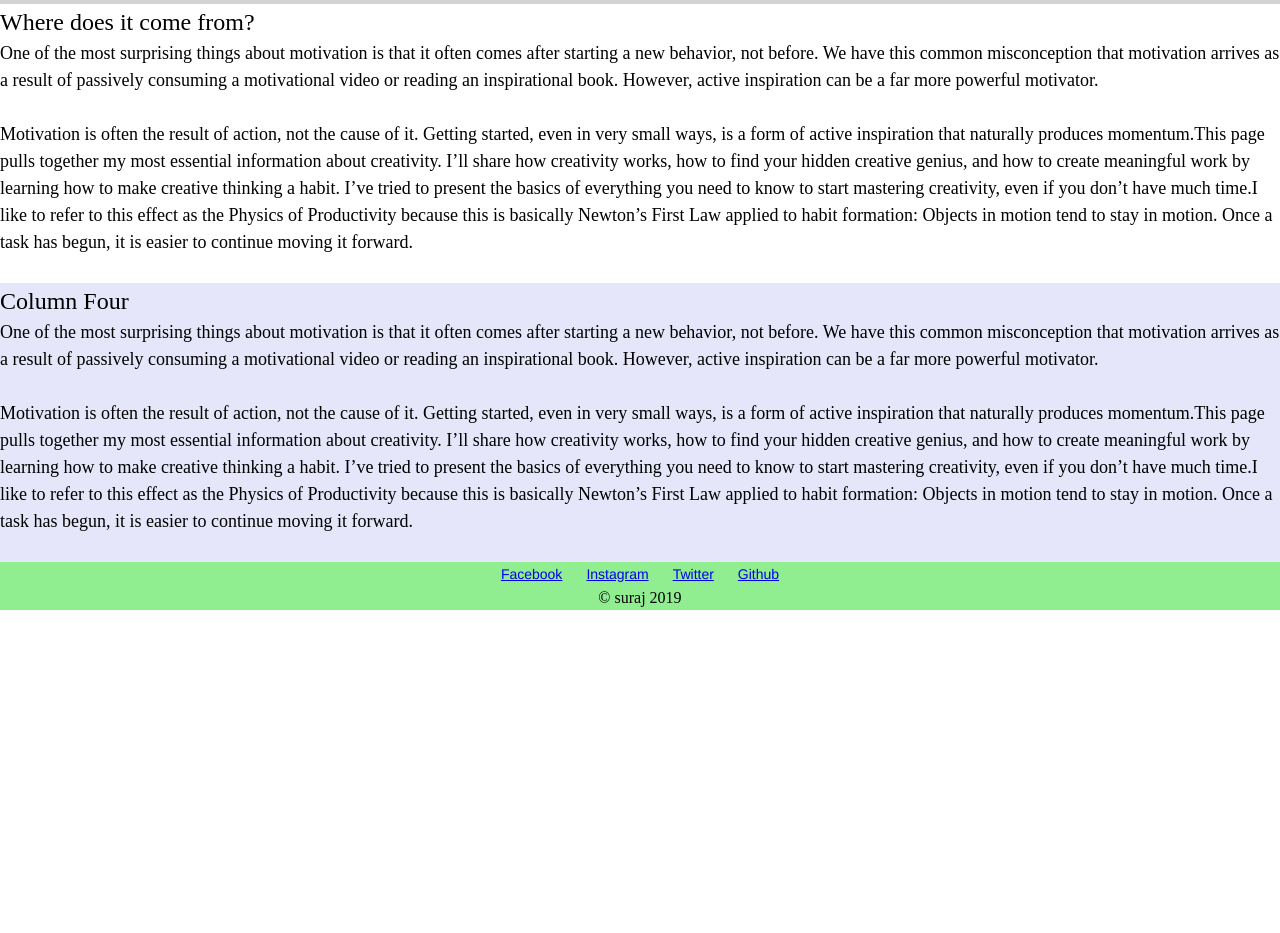
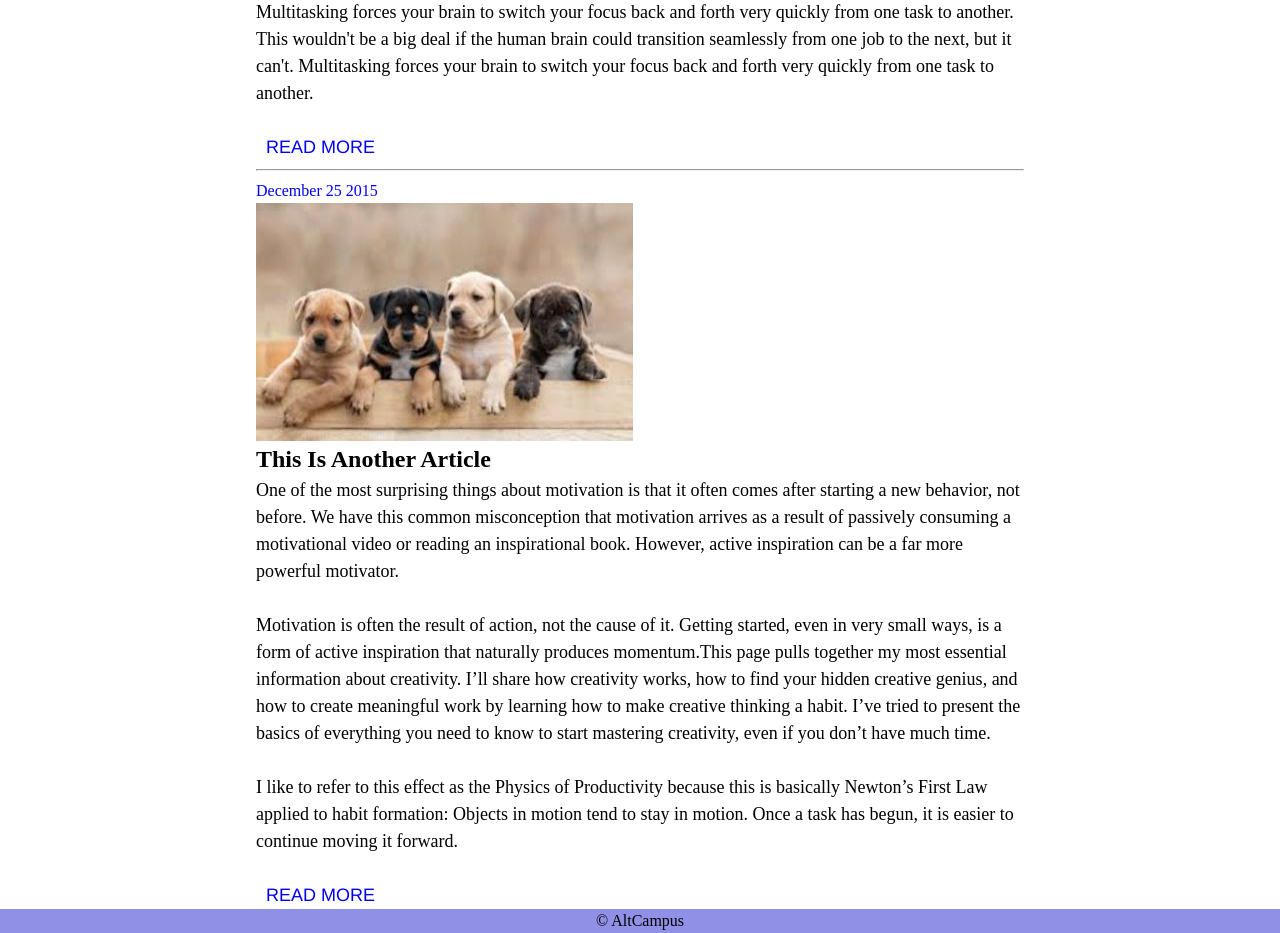
Before and after one commit to anshusaurav/css-in-details, a plain HTML site: page Project/index.html in a window 1280 px wide. Shown: the part 770-1703 px from the top of the page. Before the commit the page ends 1380 px from the top, so only its background shows below. Drawn offline with Linux system fonts and the light colour scheme.

Commit message:
Changed css

```diff
--- a/Pair Programming/assets/stylesheets/main.css
+++ b/Pair Programming/assets/stylesheets/main.css
@@ -56,7 +56,9 @@ h2, p{
   color: black;
 }
 h2{
+  text-align: center;
 	font-size: 24px;
+  font-weight: bold;
 }
 p{
 	font-size: 18px;
@@ -75,12 +77,16 @@ footer{
 	background-color: rgb(144, 238, 144);
   text-align: center;
 }
+nav a{
+  color: white;
+  text-decoration: none;
+}
 small{
 	text-align: center;
 	color:black;
 }
 #first-article, #third-article{
-  background-color: white;
+  background-color: rgb(255,255,255);
 }
 #second-article{
   background-color: rgb(211,211,211);
@@ -90,5 +96,6 @@ small{
 
 }
 .social-network{
-  font-size:14px;
+  font-size: 14px;
+  text-decoration: none;
 }
--- a/Project/assets/stylesheets/main.css
+++ b/Project/assets/stylesheets/main.css
@@ -57,6 +57,8 @@ h2, p{
 }
 h2{
 	font-size: 24px;
+  text-decoration: none;
+  font-weight: bold;
 }
 p{
 	font-size: 18px;
@@ -69,26 +71,29 @@ a{
 }
 header{
   text-align: center;
-  background-color: rgb(130, 46, 128);
+  background-color: rgb(199, 134, 199);
 }
 footer{
-	background-color: rgb(144, 238, 144);
+	background-color: rgb(144, 144, 231);
   text-align: center;
 }
 small{
 	text-align: center;
 	color:black;
 }
-#first-article, #third-article{
-  background-color: white;
+
+img{
+  display: block;
 }
-#second-article{
-  background-color: rgb(211,211,211);
+section{
+  width: 60%;
+  margin-left: auto;
+  margin-right: auto;
 }
-#forth-article{
-  background-color: rgb(230,230,250);
-
+time{
+  color:blue;
+  text-
 }
-.social-network{
-  font-size:14px;
+nav a, article a{
+  text-decoration: none;
 }
--- a/Project/index.html
+++ b/Project/index.html
@@ -3,65 +3,52 @@
   <head>
     <meta charset="utf-8">
     <link rel = "stylesheet"  href = "assets/stylesheets/main.css">
-    <title>Pair Programming</title>
+    <title>Project</title>
   </head>
   <body>
     <header>
       <nav>
-        <a href="index.html">Home</a>
-        <a href="about.html">About</a>
-        <a href="https://www.google.com" target="_blank">Google</a>
-        <a href="mailto:anshu.saurav@gmail.com">Mail me</a>
-        <a href="#forth-article">Column 4</a>
+        <a href="index.html">HOME</a>
+        <a href="about.html">ABOUT</a>
+        <a href="#">BLOG</a>
       </nav>
     </header>
     <main>
       <section id="bground">
         <article id="first-article">
-          <h2 id="mainheader">What is Loren Ipsum?</h2>
+          <div>
+          <time datetime="November 25 2015">November 25 2015</time>
+          </div>
+          <img src="assets/images/image1.jpg" alt = "Cute-Cat">
+          <h2 id="mainheader">This Is My First Article</h2>
           <p>Technically, we are capable of doing two things at the same time. It is possible, for example, to watch TV while cooking dinner or to answer an email while talking on the phone.What is impossible, however, is concentrating on two tasks at once. You're either listening to the TV and the overflowing pot of pasta is background noise, or you're tending to the pot of pasta and the TV is background noise.<br><br>
 
           During any single instant, you are concentrating on one or the other.What is impossible, however, is concentrating on two tasks at once. You're either listening to the TV and the overflowing pot of pasta is background noise, or you're tending to the pot of pasta and the TV is background noise. During any single instant, you are concentrating on one or the other.<br><br>
 
-          Multitasking forces your brain to switch your focus back and forth very quickly from one task to another. This wouldn't be a big deal if the human brain could transition seamlessly from one job to the next, but it can't.Multitasking forces your brain to switch your focus back and forth very quickly from one task to another. But it can't.Multitasking forces your brain to switch your focus back and forth very quickly from one task to another. <br><br>
+          Multitasking forces your brain to switch your focus back and forth very quickly from one task to another. This wouldn't be a big deal if the human brain could transition seamlessly from one job to the next, but it can't. Multitasking forces your brain to switch your focus back and forth very quickly from one task to another. But it can't. Multitasking forces your brain to switch your focus back and forth very quickly from one task to another. <br><br>
 
 
-          Multitasking forces your brain to switch your focus back and forth very quickly from one task to another. This wouldn't be a big deal if the human brain could transition seamlessly from one job to the next, but it can't.Multitasking forces your brain to switch your focus back and forth very quickly from one task to another.<br><br>
+          Multitasking forces your brain to switch your focus back and forth very quickly from one task to another. This wouldn't be a big deal if the human brain could transition seamlessly from one job to the next, but it can't. Multitasking forces your brain to switch your focus back and forth very quickly from one task to another.<br><br>
           </p>
+          <a href="#" class="readmore">READ MORE</a>
         </article>
+        <hr>
         <article id="second-article">
-          <h2 id="mainheader">Why do we use it?</h2>
+          <time datetime="November 25 2015">December 25 2015</time>
+          <img src="assets/images/image2.jpg" alt = "Four-Puppies">
+          <h2 id="mainheader">This Is Another Article</h2>
           <p>One of the most surprising things about motivation is that it often comes after starting a new behavior, not before. We have this common misconception that motivation arrives as a result of passively consuming a motivational video or reading an inspirational book. However, active inspiration can be a far more powerful motivator.<br><br>
 
           Motivation is often the result of action, not the cause of it. Getting started, even in very small ways, is a form of active inspiration that naturally produces momentum.This page pulls together my most essential information about creativity. I’ll share how creativity works, how to find your hidden creative genius, and how to create meaningful work by learning how to make creative thinking a habit. I’ve tried to present the basics of everything you need to know to start mastering creativity, even if you don’t have much time.<br><br>
 
           I like to refer to this effect as the Physics of Productivity because this is basically Newton’s First Law applied to habit formation: Objects in motion tend to stay in motion. Once a task has begun, it is easier to continue moving it forward.<br><br>
           </p>
-        </article>
-        <article id="third-article">
-          <h2 id="mainheader">Where does it come from?</h2>
-          <p>One of the most surprising things about motivation is that it often comes after starting a new behavior, not before. We have this common misconception that motivation arrives as a result of passively consuming a motivational video or reading an inspirational book. However, active inspiration can be a far more powerful motivator.<br><br>
-
-          Motivation is often the result of action, not the cause of it. Getting started, even in very small ways, is a form of active inspiration that naturally produces momentum.This page pulls together my most essential information about creativity. I’ll share how creativity works, how to find your hidden creative genius, and how to create meaningful work by learning how to make creative thinking a habit. I’ve tried to present the basics of everything you need to know to start mastering creativity, even if you don’t have much time.I like to refer to this effect as the Physics of Productivity because this is basically Newton’s First Law applied to habit formation: Objects in motion tend to stay in motion. Once a task has begun, it is easier to continue moving it forward.<br><br>
-          </p>
-        </article>
-        <article id="forth-article">
-          <h2 id="mainheader">Column Four</h2>
-          <p>One of the most surprising things about motivation is that it often comes after starting a new behavior, not before. We have this common misconception that motivation arrives as a result of passively consuming a motivational video or reading an inspirational book. However, active inspiration can be a far more powerful motivator.<br><br>
-
-          Motivation is often the result of action, not the cause of it. Getting started, even in very small ways, is a form of active inspiration that naturally produces momentum.This page pulls together my most essential information about creativity. I’ll share how creativity works, how to find your hidden creative genius, and how to create meaningful work by learning how to make creative thinking a habit. I’ve tried to present the basics of everything you need to know to start mastering creativity, even if you don’t have much time.I like to refer to this effect as the Physics of Productivity because this is basically Newton’s First Law applied to habit formation: Objects in motion tend to stay in motion. Once a task has begun, it is easier to continue moving it forward.<br><br>
-          </p>
+          <a href="#" class="readmore">READ MORE</a>
         </article>
       </section>
     </main>
     <footer>
-      <div id="networks">
-        <a class="social-network" href="https://www.facebook.com/anshu.saurabh/" target="_blank">Facebook</a>
-        <a class="social-network" href="https://www.instagram.com/anshusaurav/" target="_blank">Instagram</a>
-        <a class="social-network" href="https://www.twitter.com/anshusaurav/" target="_blank">Twitter</a>
-        <a class="social-network" href="https://www.github.com/anshusaurav/" target="_blank">Github</a>
-      </div>
-      <small>&copy; suraj 2019</small>
+      <small>&copy; AltCampus</small>
     </footer>
   </body>
 
```
Also changed, not shown: Project/blog.html (added).
